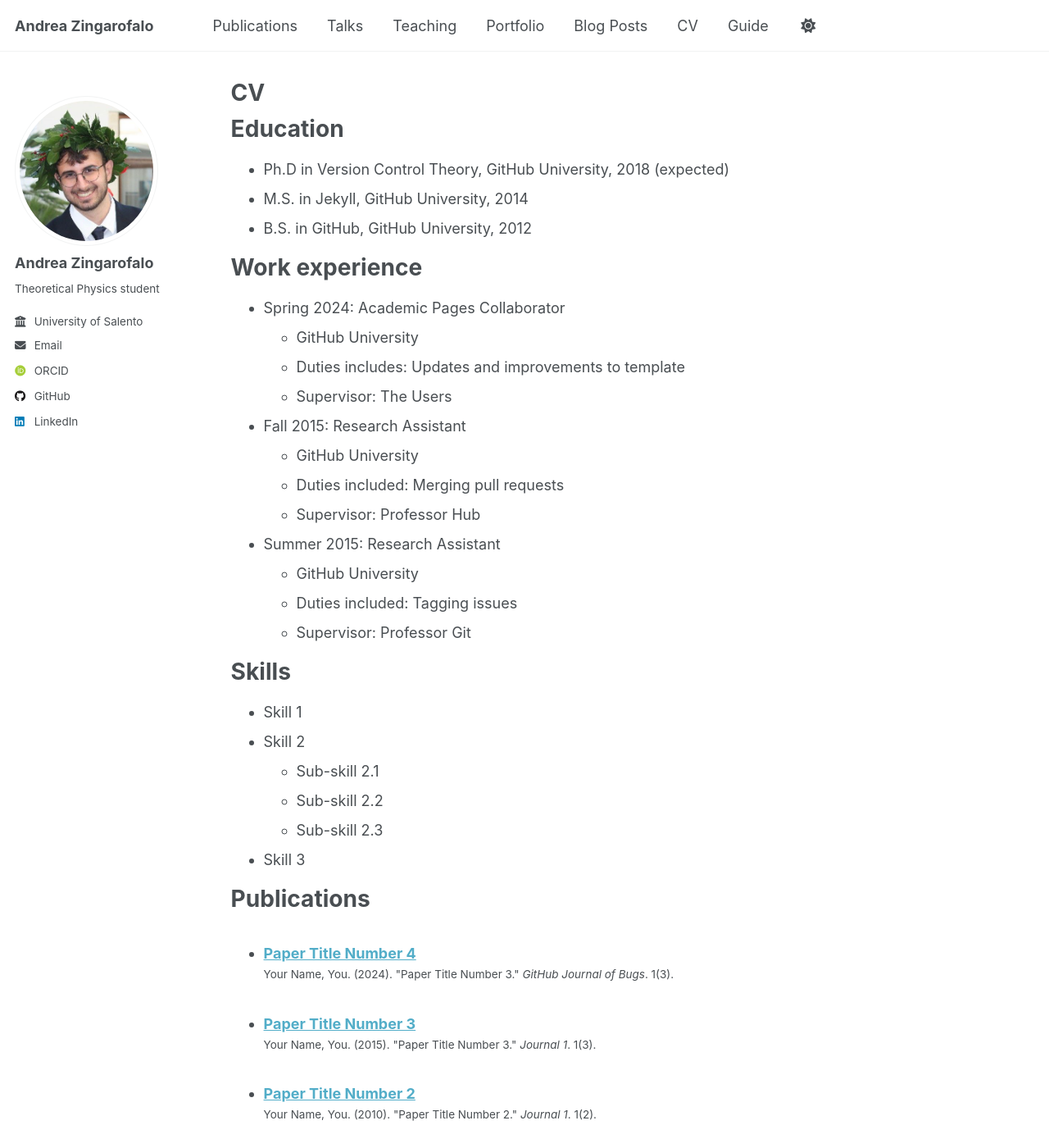
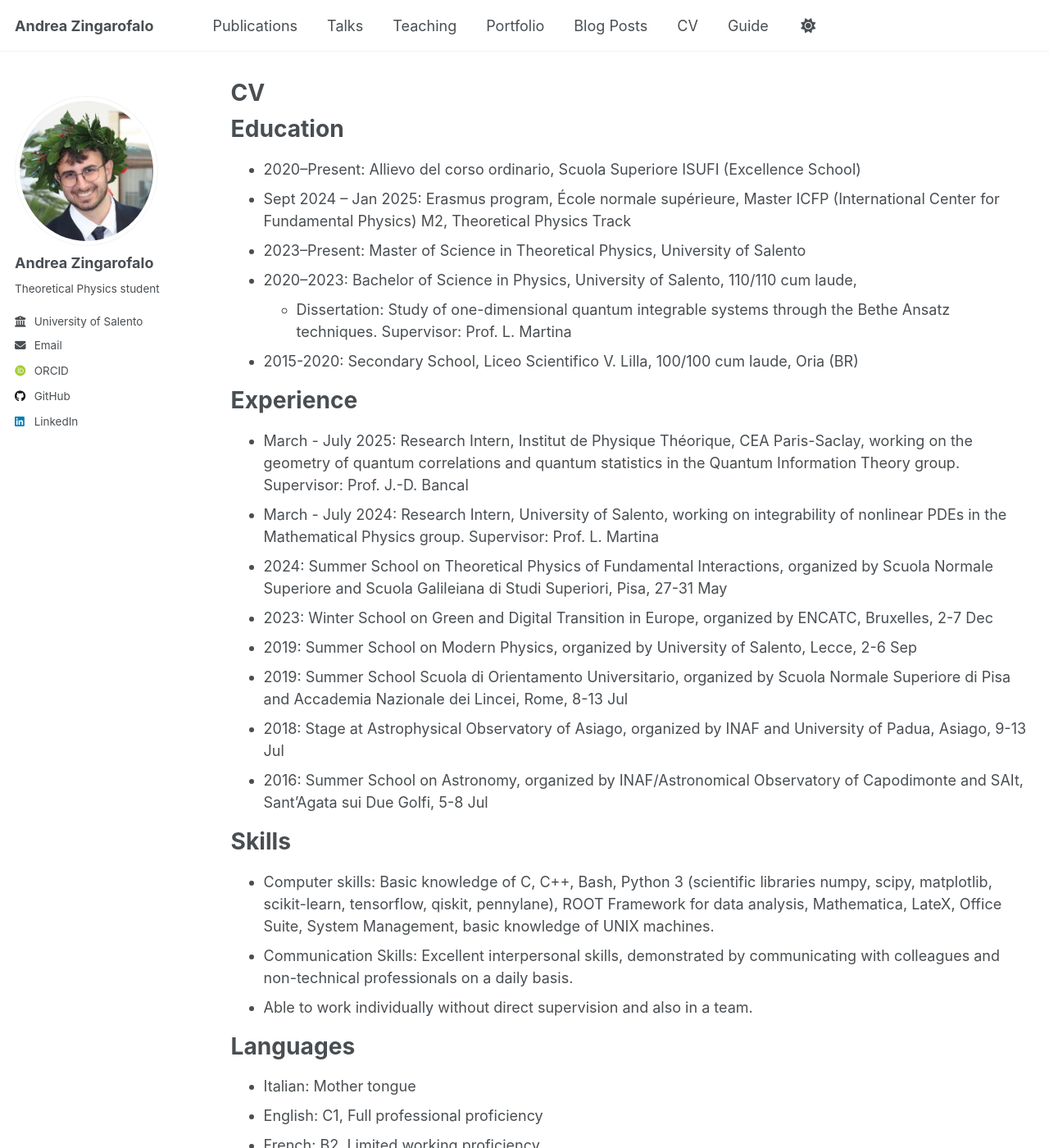
Before and after one commit to andreazingarofalo/andreazingarofalo.github.io, a Jekyll site: the page built from _pages/cv.md, in a window 1280 px wide and 1400 px high. Shown: the whole window at 82% size. Built offline with Jekyll 4.4.1, drawn with Linux system fonts in a browser that asks for light colours; some web fonts are replaced; some of the changed text lies outside the part shown.

Commit message:
Update cv.md

```diff
--- a/_pages/cv.md
+++ b/_pages/cv.md
@@ -11,54 +11,43 @@
 
 Education
 ======
-* Ph.D in Version Control Theory, GitHub University, 2018 (expected)
-* M.S. in Jekyll, GitHub University, 2014
-* B.S. in GitHub, GitHub University, 2012
+* 2020–Present: Allievo del corso ordinario, Scuola Superiore ISUFI (Excellence School)
+* Sept 2024 – Jan 2025: Erasmus program, École normale supérieure, Master ICFP (International Center for Fundamental Physics) M2, Theoretical Physics Track
+* 2023–Present: Master of Science in Theoretical Physics, University of Salento
+* 2020–2023: Bachelor of Science in Physics, University of Salento, 110/110 cum laude,
+  * Dissertation: Study of one-dimensional quantum integrable systems through the Bethe Ansatz techniques. Supervisor: Prof. L. Martina
+* 2015-2020: Secondary School, Liceo Scientifico V. Lilla, 100/100 cum laude, Oria (BR)
 
-Work experience
+Experience
 ======
-* Spring 2024: Academic Pages Collaborator
-  * GitHub University
-  * Duties includes: Updates and improvements to template
-  * Supervisor: The Users
-
-* Fall 2015: Research Assistant
-  * GitHub University
-  * Duties included: Merging pull requests
-  * Supervisor: Professor Hub
-
-* Summer 2015: Research Assistant
-  * GitHub University
-  * Duties included: Tagging issues
-  * Supervisor: Professor Git
+* March - July 2025: Research Intern, Institut de Physique Théorique, CEA Paris-Saclay, working on the geometry of quantum correlations and quantum statistics in the Quantum Information Theory group. Supervisor: Prof. J.-D. Bancal
+* March - July 2024: Research Intern, University of Salento, working on integrability of nonlinear PDEs in the Mathematical Physics group. Supervisor: Prof. L. Martina
+* 2024: Summer School on Theoretical Physics of Fundamental Interactions, organized by Scuola Normale Superiore and Scuola Galileiana di Studi Superiori, Pisa, 27-31 May
+* 2023: Winter School on Green and Digital Transition in Europe, organized by ENCATC, Bruxelles, 2-7 Dec
+* 2019: Summer School on Modern Physics, organized by University of Salento, Lecce, 2-6 Sep
+* 2019: Summer School Scuola di Orientamento Universitario, organized by Scuola Normale Superiore di Pisa and Accademia Nazionale dei Lincei, Rome, 8-13 Jul
+* 2018: Stage at Astrophysical Observatory of Asiago, organized by INAF and University of
+Padua, Asiago, 9-13 Jul
+* 2016: Summer School on Astronomy, organized by INAF/Astronomical Observatory of Capodimonte and SAIt, Sant’Agata sui Due Golfi, 5-8 Jul
 
 Skills
 ======
-* Skill 1
-* Skill 2
-  * Sub-skill 2.1
-  * Sub-skill 2.2
-  * Sub-skill 2.3
-* Skill 3
+
+* Computer skills: Basic knowledge of C, C++, Bash, Python 3 (scientific libraries numpy, scipy, matplotlib,
+scikit-learn, tensorflow, qiskit, pennylane), ROOT Framework for data analysis, Mathematica, LateX, Office Suite, System Management, basic knowledge of UNIX machines.
+* Communication Skills: Excellent interpersonal skills, demonstrated by communicating with colleagues and non-technical professionals on a daily basis.
+* Able to work individually without direct supervision and also in a team.
+
+Languages
+======
+
+* Italian: Mother tongue
+* English: C1, Full professional proficiency
+* French: B2, Limited working proficiency
+* German: A2, Elementary proficiency
 
 Publications
 ======
   <ul>{% for post in site.publications reversed %}
     {% include archive-single-cv.html %}
   {% endfor %}</ul>
-
-Talks
-======
-  <ul>{% for post in site.talks reversed %}
-    {% include archive-single-talk-cv.html  %}
-  {% endfor %}</ul>
-
-Teaching
-======
-  <ul>{% for post in site.teaching reversed %}
-    {% include archive-single-cv.html %}
-  {% endfor %}</ul>
-
-Service and leadership
-======
-* Currently signed in to 43 different slack teams
```
